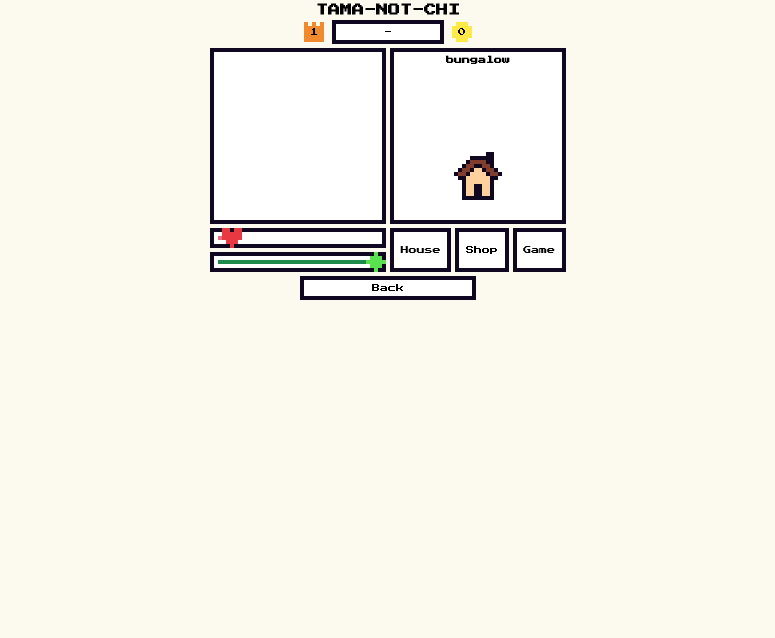
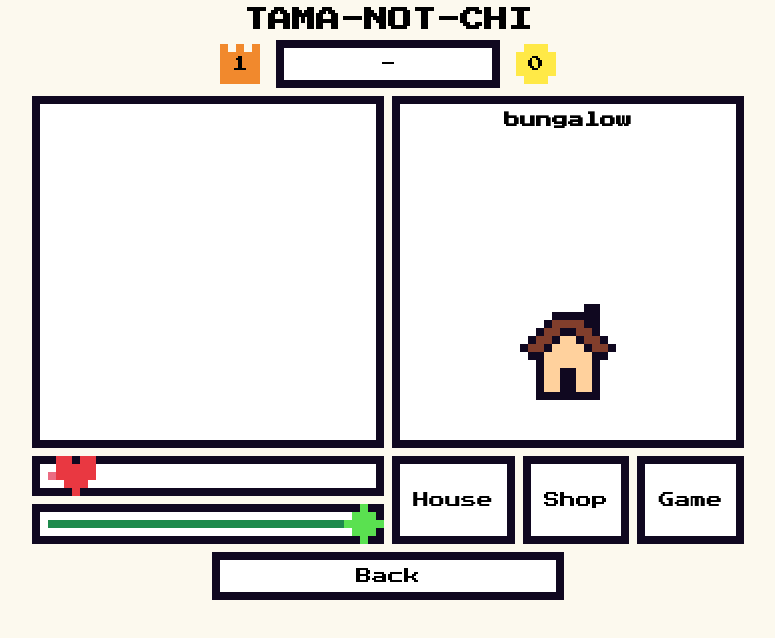
Before and after one commit to AJWinebrenner/tamanotchi, a React (Create React App) app in the folder tamanotchi_react/: page /game in a window 1280 px wide. Shown: the top 638 px of the page, without its empty margins (252-1027 px from the left). Built offline with nearby package versions, Linux system fonts and the light colour scheme; no server answers.

Commit message:
fix game scaling

```diff
--- a/tamanotchi_react/src/App.css
+++ b/tamanotchi_react/src/App.css
@@ -2,7 +2,7 @@
   --sprite-size: 20px;
   --title-size: 3px;
   --font-size: 2px;
-  --scale: 4;
+  --scale: 8;
   --pixel: calc(var(--scale) * 1px);
   --icon-size: 5px;
   --save-header: 5px;
```
